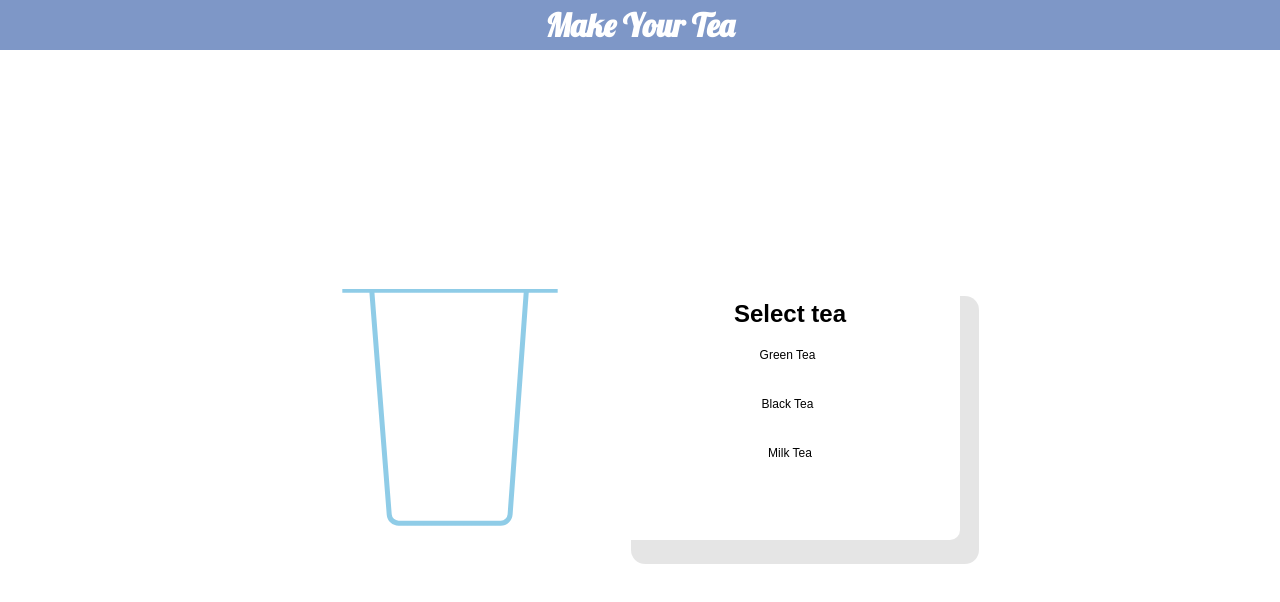
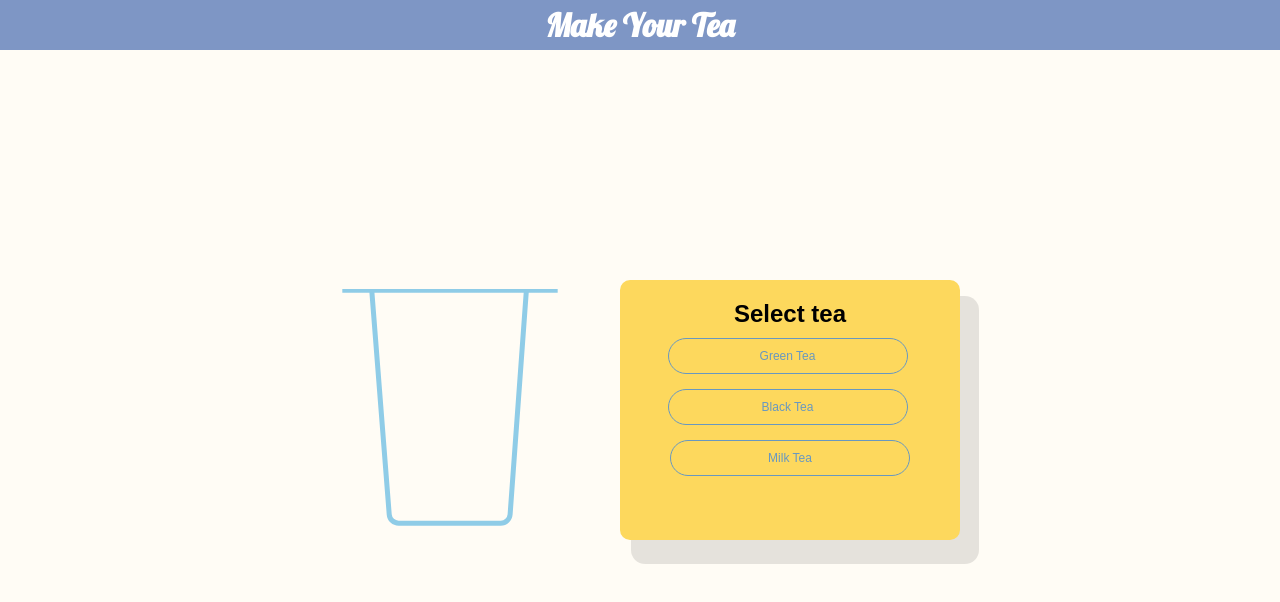
Before and after one commit to riya09/make-your-tea, a Vue app: page / in a window 1280 px wide. Shown: the top 602 px of the page. Built offline with nearby package versions, Linux system fonts and the light colour scheme.

Commit message:
style: declared colors globally

```diff
--- a/src/App.vue
+++ b/src/App.vue
@@ -21,10 +21,21 @@ export default {
 
 <style lang="scss">
 @import url("https://fonts.googleapis.com/css2?family=Lobster&family=Open+Sans&display=swap");
+:root {
+  --ripe-mango:hsl(46, 98%, 56%);
+  --cornflower:hsl(195, 66%, 76%);
+  --frost:hsl(207, 41%, 58%);
+  --lotion:hsl(45, 100%, 98%);
+  --white: hsl(0, 0%, 100%);
+  --naples-yellow:hsl(46, 98%, 68%);
+}
 * {
   margin: 0;
   padding: 0;
   font-family: sans-serif;
+}
+body {
+  background-color: var(--lotion);
 }
 .container {
   display: grid;
```
